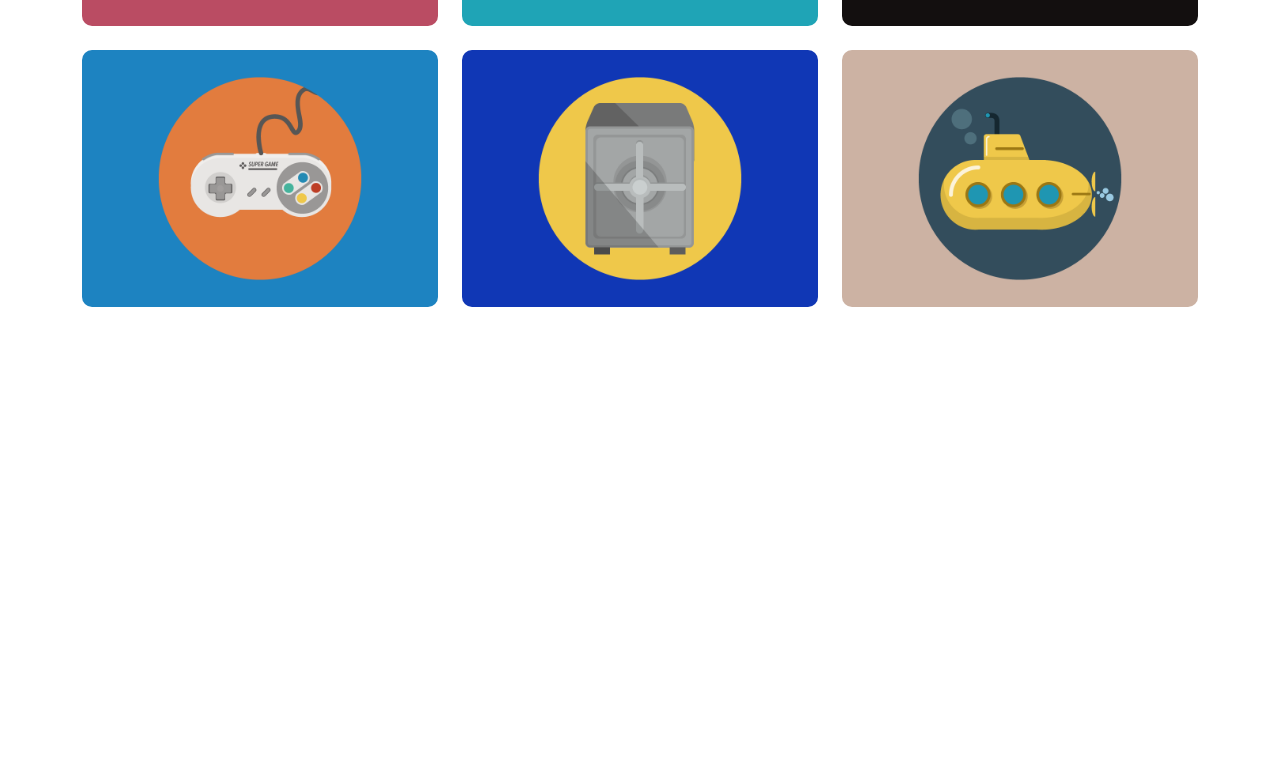
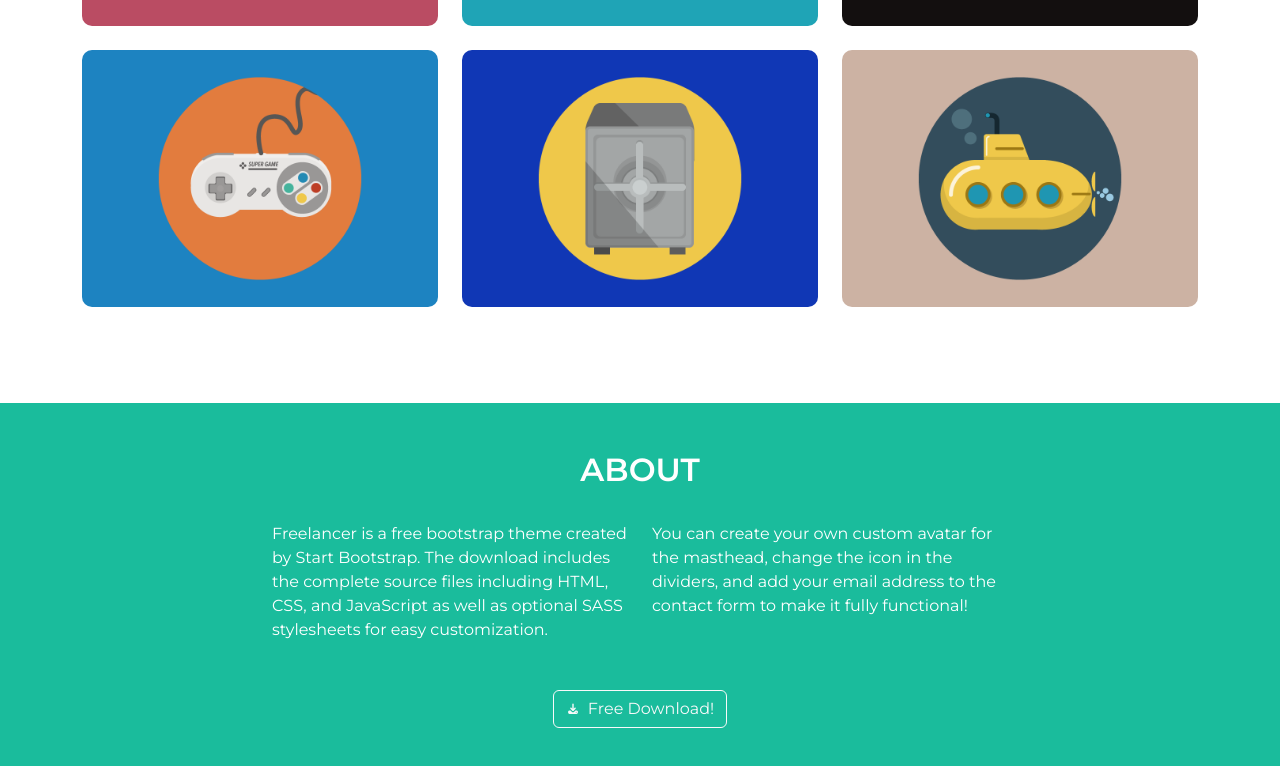
Before and after one commit to nuwar1/portfolio-task, a React (Vite) app: page /about in a window 1280 px wide. Shown: the part 911-1677 px from the top of the page. Before the commit the page ends 1314 px from the top, so only its background shows below. Built offline with nearby package versions, Linux system fonts and the light colour scheme.

Commit message:
create about section

```diff
--- a/src/App.jsx
+++ b/src/App.jsx
@@ -1,12 +1,14 @@
 import Navbar from "./components/navbar/navbar.jsx";
 import Hero from "./components/hero/hero.jsx";
 import Portfolio from "./components/portfolio/portfolio.jsx";
+import About from "./components/about/about.jsx";
 function App(){
     return(
       <>
       <Navbar/>
       <Hero/>
       <Portfolio/>
+      <About/>
       </>
     )
 }
--- /dev/null
+++ b/src/components/about/about.jsx
@@ -0,0 +1,34 @@
+import style from "./about.module.css"
+function About() {
+
+    return (
+        <section className={`py-5 text-white ${style['about-section']}`}>
+            <h2 className="text-center fw-semibold">ABOUT</h2>
+            <div className="container">
+                <div className="row justify-content-center g-4 py-4">
+                    <div className="col-md-4"><p className="mb-0">Freelancer is a free bootstrap theme created by Start Bootstrap. The download includes the complete source files including HTML, CSS, and JavaScript as well as optional SASS stylesheets for easy customization.</p></div>
+                    <div className="col-md-4"><p className="mb-0">You can create your own custom avatar for the masthead, change the icon in the dividers, and add your email address to the contact form to make it fully functional!</p></div>
+                </div>
+                <div class="text-center mt-4">
+                    <button className="btn btn-xl btn-outline-light">
+                        <svg
+                            xmlns="http://www.w3.org/2000/svg"
+                            width="14"
+                            height="14"
+                            viewBox="0 0 640 640"
+                            aria-hidden="true"
+                            className="me-2"
+                        >
+                            <path
+                                fill="currentColor"
+                                d="M352 96C352 78.3 337.7 64 320 64C302.3 64 288 78.3 288 96L288 306.7L246.6 265.3C234.1 252.8 213.8 252.8 201.3 265.3C188.8 277.8 188.8 298.1 201.3 310.6L297.3 406.6C309.8 419.1 330.1 419.1 342.6 406.6L438.6 310.6C451.1 298.1 451.1 277.8 438.6 265.3C426.1 252.8 405.8 252.8 393.3 265.3L352 306.7L352 96zM160 384C124.7 384 96 412.7 96 448L96 480C96 515.3 124.7 544 160 544L480 544C515.3 544 544 515.3 544 480L544 448C544 412.7 515.3 384 480 384L433.1 384L376.5 440.6C345.3 471.8 294.6 471.8 263.4 440.6L206.9 384L160 384zM464 440C477.3 440 488 450.7 488 464C488 477.3 477.3 488 464 488C450.7 488 440 477.3 440 464C440 450.7 450.7 440 464 440z"
+                            />
+                        </svg>
+                        Free Download!
+                    </button>
+                </div>
+            </div>
+        </section>
+    )
+}
+export default About;
--- /dev/null
+++ b/src/components/about/about.module.css
@@ -0,0 +1,3 @@
+.about-section{
+    background: #1abc9c;
+}
```
